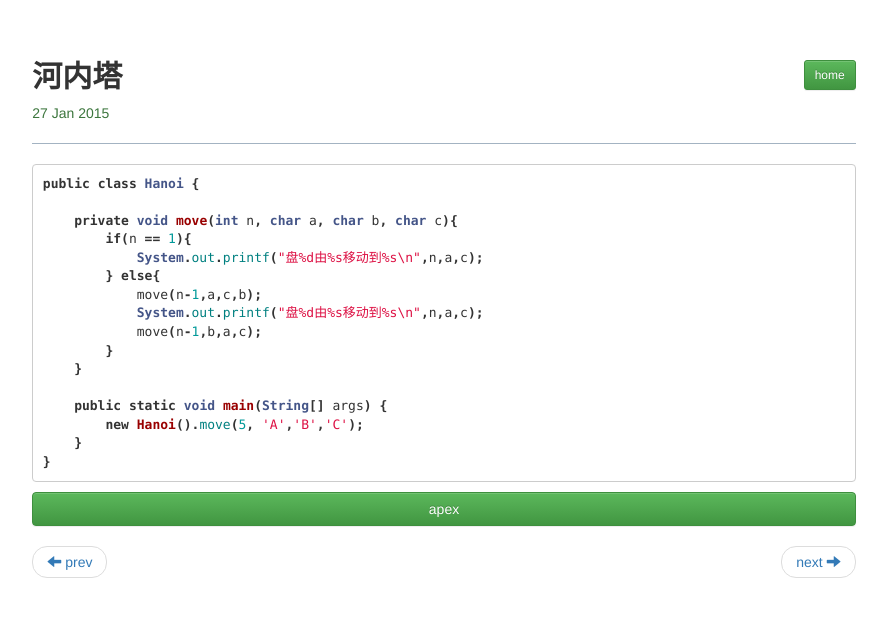
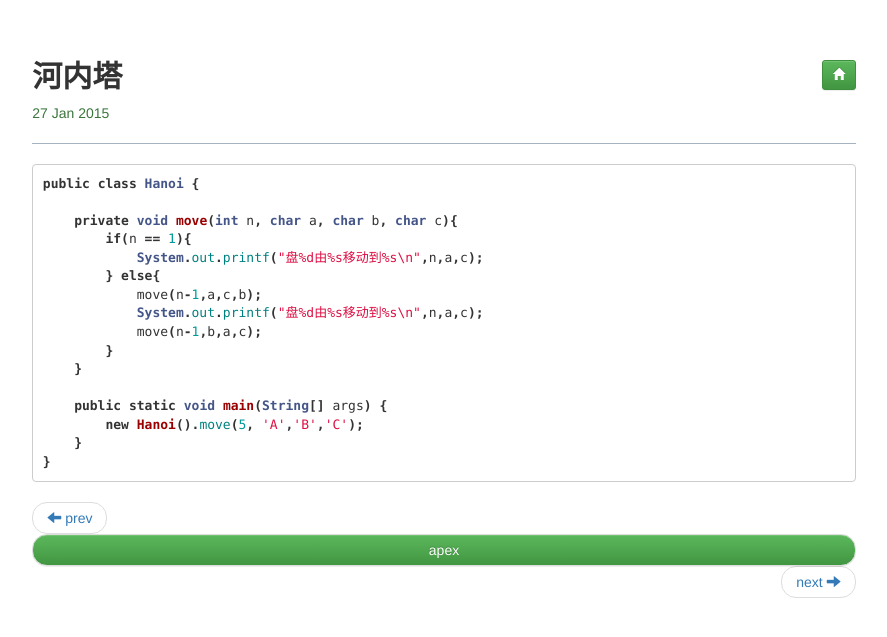
Before and after one commit to bit-ranger/blog, a Jekyll site: the page built from _posts/2015-01-27-hanoi.md, in a window 1280 px wide. Shown: the top 637 px of the page, without its empty margins (196-1083 px from the left). Built offline with Jekyll 4.4.1, drawn with Linux system fonts in a browser that asks for light colours; nearby versions of some CDN libraries; Markdown is read by kramdown in place of the engine named in the settings.

Commit message:
Update default.html

```diff
--- a/_layouts/default.html
+++ b/_layouts/default.html
@@ -17,14 +17,11 @@
 　　	<div class="container-fluid">
 　　	    <div class="row">
 	        <div class="col-lg-8 col-lg-offset-2 col-md-10 col-md-offset-1">
-	            <h2>{{page.title}} <a href="/" class="btn btn-success btn-sm pull-right">home</a></h2>
+	            <h2>{{page.title}} <a href="/" class="btn btn-success btn-sm pull-right"><span class="glyphicon glyphicon-home"></span></a></h2>
 	            <span class="text-success">{{ page.date | date_to_string }}</span>
 	            <hr/>
 	            <div>
 	                {{ content }}
-	            </div>
-	            <div class="text-center">
-	            	<a href="#" class="btn btn-success btn-block"> apex </a>
 	            </div>
                     <nav>
                         <ul class="pager">
@@ -34,7 +31,9 @@
                     	    {% if page.next.url == null or page.next.url == '' %}
                     	        <li class="previous disabled"><a href="javascript:void(0);"><span class="glyphicon glyphicon-arrow-left" aria-hidden="true"></span> prev</a></li>
                     	    {% endif %}
-
+                    	    	<li class="btn-block">
+                    			<a href="#" class="btn btn-success btn-block"> apex </a>
+                    	    	</li>
                     	    {% if page.previous.url != null and page.previous.url != '' %}
                     	        <li class="next"><a href="{{ page.previous.url }}">next <span class="glyphicon glyphicon-arrow-right" aria-hidden="true"></span></a></li>
                     	    {% endif %}
```
